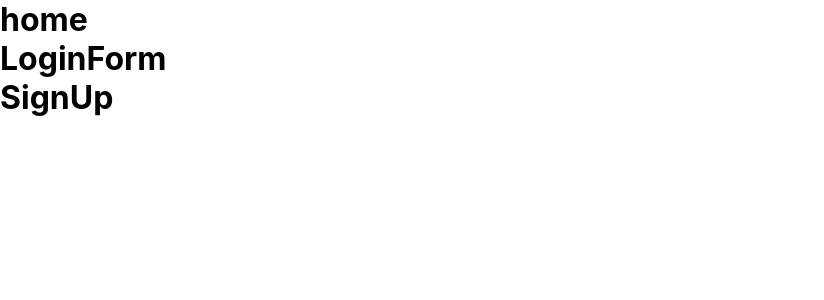
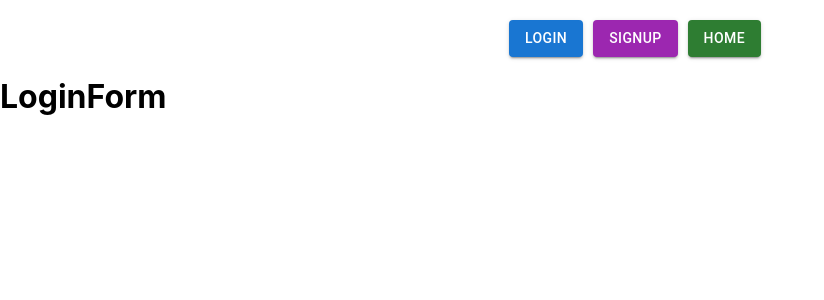
Before and after one commit to najeeb678/UserApp, a React (Create React App) app: page / in a window 1280 px wide. Shown: the top 300 px of the page, without its empty margins (0-824 px from the left). Built offline with nearby package versions, Linux system fonts and the light colour scheme.

Commit message:
navbar added

```diff
--- a/package.json
+++ b/package.json
@@ -12,6 +12,7 @@
     "@testing-library/user-event": "^13.5.0",
     "react": "^18.2.0",
     "react-dom": "^18.2.0",
+    "react-router-dom": "^6.22.1",
     "react-scripts": "5.0.1",
     "web-vitals": "^2.1.4"
   },
--- a/src/App.js
+++ b/src/App.js
@@ -1,18 +1,21 @@
-import React from 'react'
-import Home from './components/home'
-import LoginForm from './components/LoginForm'
-import SignUp from './components/signUp'
-
+import React from "react";
+import Home from "./components/home";
+import LoginForm from "./components/LoginForm";
+import SignUp from "./components/signUp";
+import { BrowserRouter, Routes, Route } from "react-router-dom";
+import NavBar from "./components/NavBar";
 
 function App() {
   return (
-    <div>
-      <Home />
-      <LoginForm />
-      <SignUp/>
-
-    </div>
-  )
+    <BrowserRouter>
+      <NavBar/>
+      <Routes>
+        <Route path="/" element={<LoginForm />} />
+        <Route path="/home" element={<Home />} />
+        <Route path="/signUp" element={<SignUp />} />
+      </Routes>
+    </BrowserRouter>
+  );
 }
 
-export default App
+export default App;
--- /dev/null
+++ b/src/components/NavBar.js
@@ -0,0 +1,35 @@
+import { Button, Stack } from "@mui/material";
+import React from "react";
+import { Link } from "react-router-dom";
+
+const NavBar = () => {
+  return (
+    <Stack
+      sx={{
+        display: "flex",
+        flexDirection: "row",
+        justifyContent: "center",
+        margin: "20px",
+        "&>*": { marginRight: "10px" },
+      }}
+    >
+      <Link to="/">
+        <Button variant="contained" color="primary">
+          Login
+        </Button>
+      </Link>
+      <Link to="/home">
+        <Button variant="contained" color="secondary">
+          SignUp
+        </Button>
+      </Link>
+      <Link to="/signUp">
+        <Button variant="contained" color="success">
+          Home
+        </Button>
+      </Link>
+    </Stack>
+  );
+};
+
+export default NavBar;
```
Also changed, not shown: 1 other file (tests, documents, lock files or other folders).
